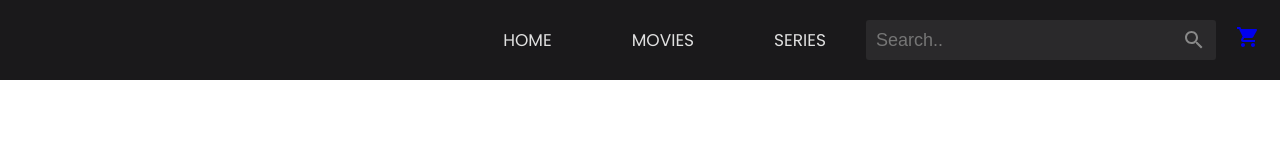
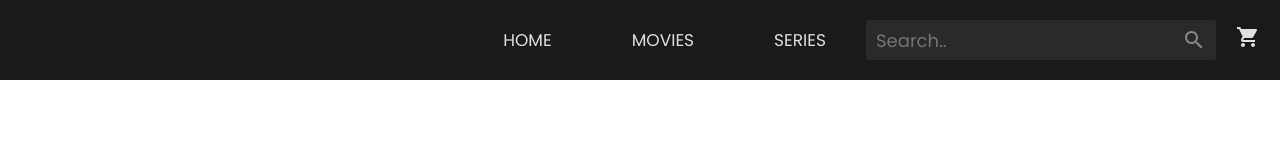
Before and after one commit to friddler/MovieHouse, a React (Vite) app: page / in a window 1280 px wide. Shown: the top 160 px of the page. Built offline with nearby package versions, Linux system fonts and the light colour scheme.

Commit message:
small css changes

```diff
--- a/src/components/Navbar.jsx
+++ b/src/components/Navbar.jsx
@@ -12,9 +12,6 @@ import SearchIcon from "@mui/icons-material/Search";
 */
 
 function Navbar() {
-  const toggleSearchBar = () => {
-    // funktion för att toggla sökfunktion
-  };
 
   return (
     <div className="navbar">
--- a/src/styles/Navbar.css
+++ b/src/styles/Navbar.css
@@ -35,6 +35,11 @@
   .nav-icons {
     display: flex;
     align-items: center;
+
+  }
+
+  .cart-icon {
+    color: #E0E0E0;
   }
 
   /* SEARCH BAR */
@@ -57,6 +62,7 @@
     background-color: #2a292b;
     color: #E0E0E0;
     placeholder-color: #888;
+    font-family: 'Poppins', sans-serif;
   }
 
   .input-search-icon {
```
